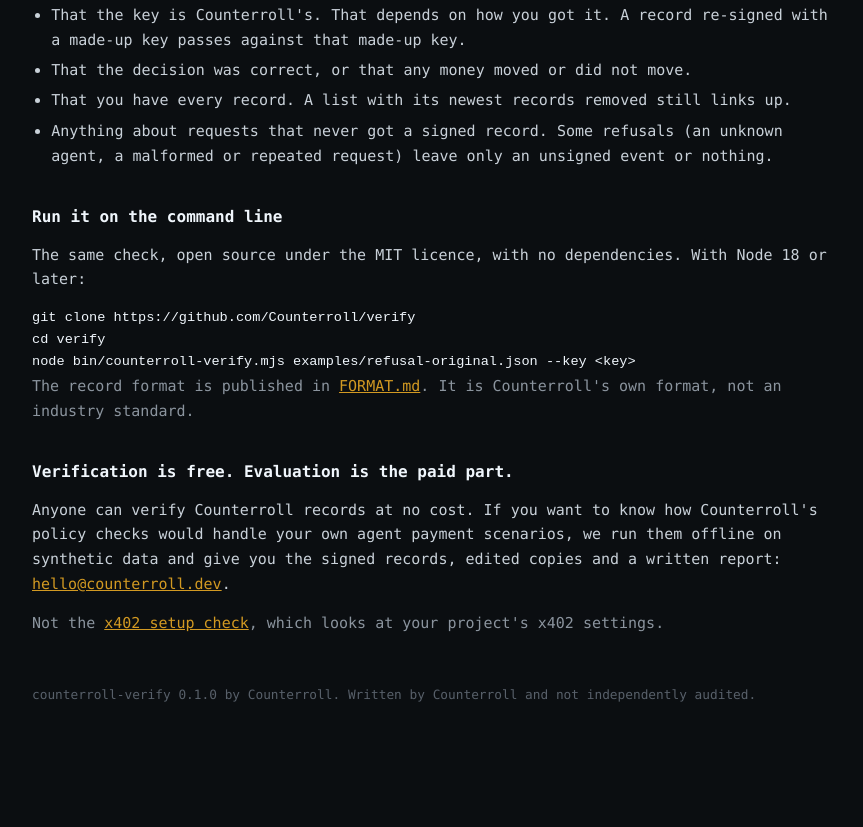
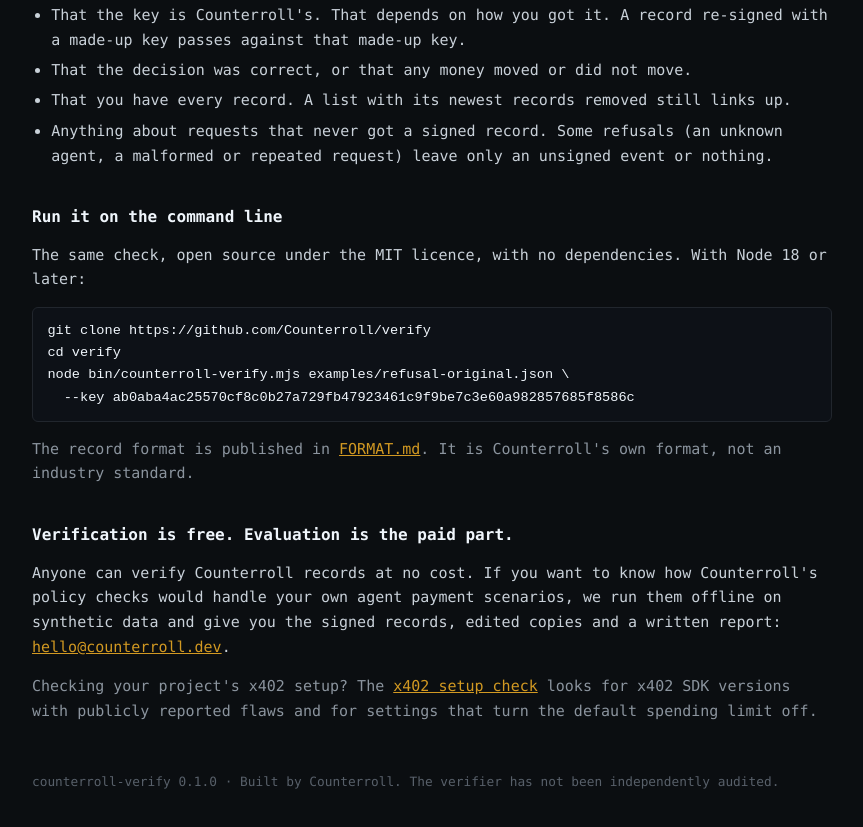
Before and after one commit to Counterroll/site, a plain HTML site: page verify/index.html in a window 1280 px wide. Shown: the part 1427-2254 px from the top of the page, without its empty margins (208-1071 px from the left). Before the commit the page ends 2196 px from the top, so only its background shows below. Drawn offline with Linux system fonts and the light colour scheme.

Commit message:
Publish /verify/ wording update from Counterroll/counterroll main 1807610
Co-Authored-By: Claude Opus 5.5 <noreply@anthropic.com>
Claude-Session: https://claude.ai/code/session_01M1CAHu5d9wU4CuT8nyVLzk

```diff
--- a/verify/index.html
+++ b/verify/index.html
@@ -50,7 +50,7 @@
   ul { padding-left: 1.2rem; margin-bottom: .9rem; }
   li { margin-bottom: .35rem; }
   code { color: #f0f6fc; overflow-wrap: anywhere; }
-  pre { white-space: pre-wrap; overflow-wrap: anywhere; color: #f0f6fc; font-size: .85rem; }
+  pre { white-space: pre; overflow-x: auto; max-width: 100%; color: #f0f6fc; font-size: .85rem; background: var(--panel); border: 1px solid var(--rule); border-radius: 6px; padding: .75rem .9rem; margin-bottom: .9rem; }
   footer { margin-top: 3rem; color: var(--faint); font-size: .8rem; }
   [hidden] { display: none !important; }
   @media (max-width: 30rem) { .row { grid-template-columns: 1fr; } .row > span:nth-child(even) { margin-bottom: .4rem; } }
@@ -110,15 +110,16 @@
   <p>The same check, open source under the MIT licence, with no dependencies. With Node 18 or later:</p>
   <pre>git clone https://github.com/Counterroll/verify
 cd verify
-node bin/counterroll-verify.mjs examples/refusal-original.json --key &lt;key&gt;</pre>
+node bin/counterroll-verify.mjs examples/refusal-original.json \
+  --key ab0aba4ac25570cf8c0b27a729fb47923461c9f9be7c3e60a982857685f8586c</pre>
   <p class="muted">The record format is published in <a href="https://github.com/Counterroll/verify/blob/main/FORMAT.md" rel="noopener noreferrer">FORMAT.md</a>. It is Counterroll's own format, not an industry standard.</p>
 
   <h2>Verification is free. Evaluation is the paid part.</h2>
   <p>Anyone can verify Counterroll records at no cost. If you want to know how Counterroll's policy checks would handle your own agent payment scenarios, we run them offline on synthetic data and give you the signed records, edited copies and a written report: <a href="mailto:hello@counterroll.dev?subject=Offline%20evaluation">hello@counterroll.dev</a>.</p>
 
-  <p class="muted">Not the <a href="/check/">x402 setup check</a>, which looks at your project's x402 settings.</p>
+  <p class="muted">Checking your project's x402 setup? The <a href="/check/">x402 setup check</a> looks for x402 SDK versions with publicly reported flaws and for settings that turn the default spending limit off.</p>
 
-  <footer>counterroll-verify <span id="tool-version"></span> by Counterroll. Written by Counterroll and not independently audited.</footer>
+  <footer>counterroll-verify <span id="tool-version"></span> · Built by Counterroll. The verifier has not been independently audited.</footer>
 </main>
 <script type="module" src="./app.mjs"></script>
 </body>
```
